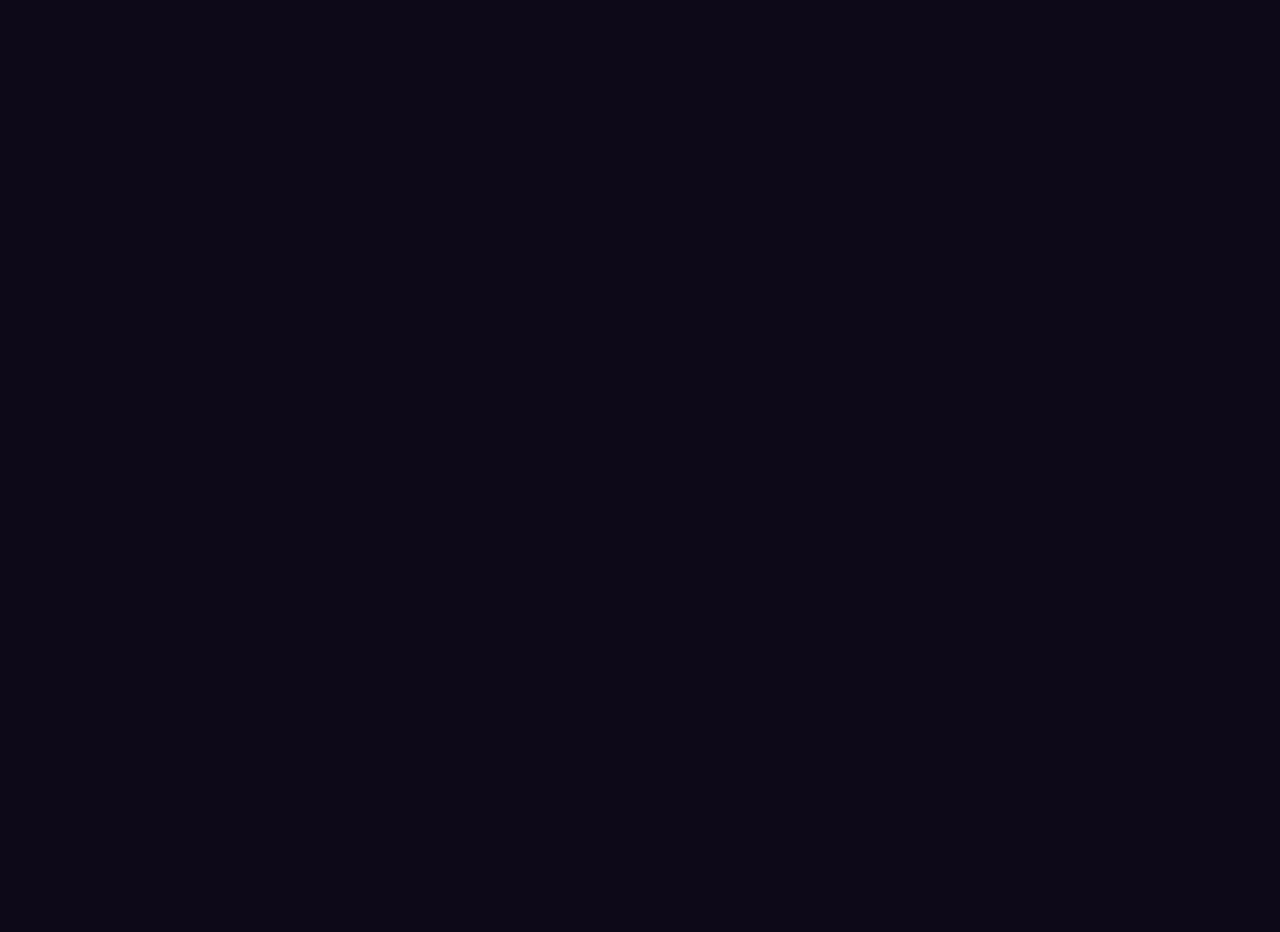
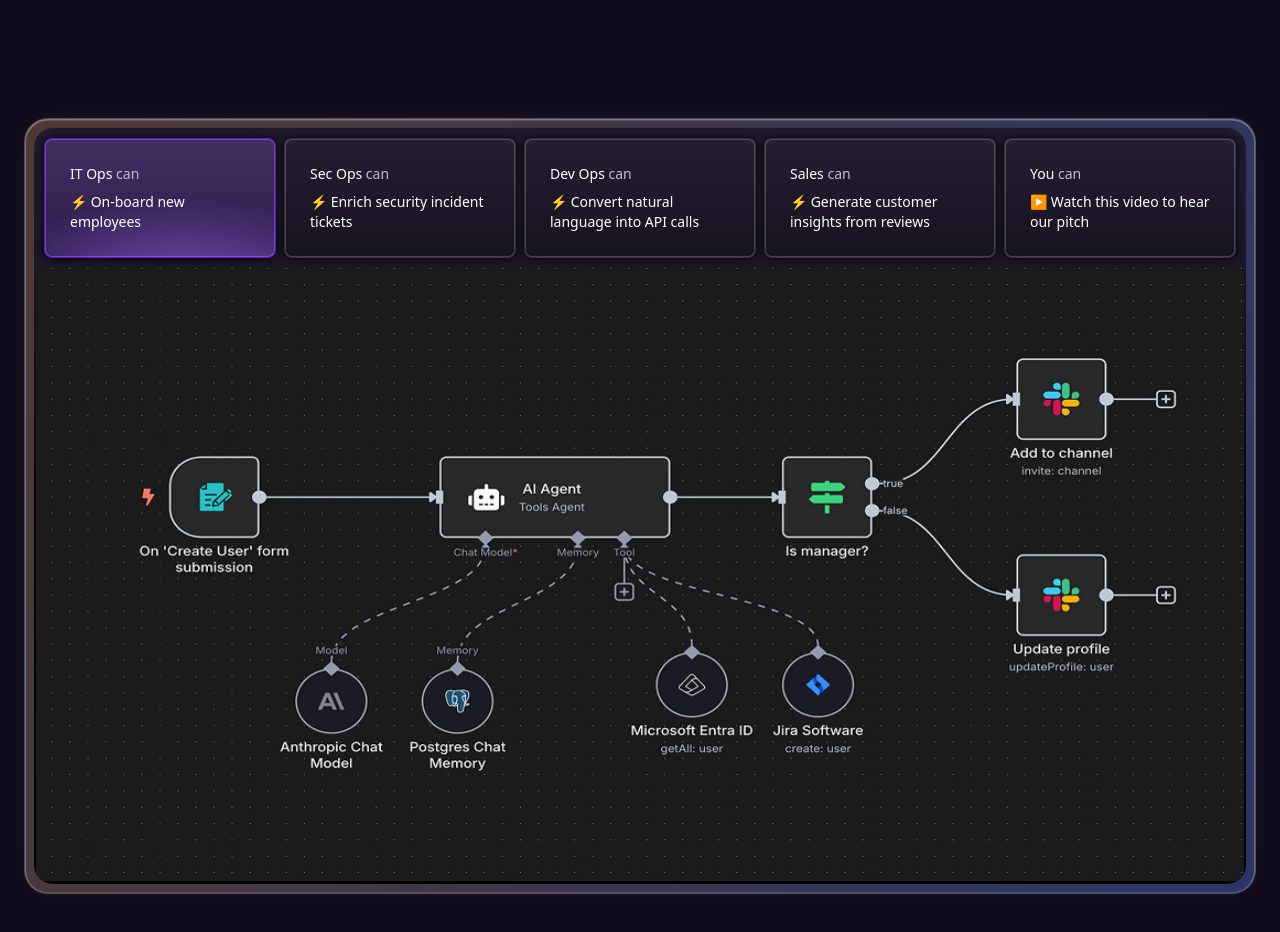
Before and after one commit to ProNabowy/Inbox-Ai, a Next.js app: page / in a window 1280 px wide. Shown: the part 436-1368 px from the top of the page. Built offline with nearby package versions, Linux system fonts and the light colour scheme.

Commit message:
`Refactor layout and components with minor styling adjustments`

```diff
--- a/app/(components)/Hero.tsx
+++ b/app/(components)/Hero.tsx
@@ -3,7 +3,7 @@ import Button from "@/ui/Button";
 export default function Hero() {
 	return (
 		<div className="relative">
-			<div className="container flex items-center gap-10 justify-between py-20 relative z-10">
+			<div className="container flex items-center gap-10 justify-between py-10 sm:py-20 relative z-1">
 				<div className="flex flex-col gap-3">
 					<h1 className="text-[40px] bg-clip-text text-transparent bg-gradient-to-r from-white to-[#7C65A1]">
 						Flexible AI workflow automation
--- /dev/null
+++ b/app/(components)/Simulator.tsx
@@ -0,0 +1,73 @@
+"use client";
+import diagram from "@/public/png/diagram.png";
+import diagram_2 from "@/public/webp/diagram-2.webp";
+import Button from "@/ui/Button";
+import Image from "next/image";
+import { useEffect, useState } from "react";
+
+export default function Simulator() {
+	const [activeTab, setActiveTab] = useState(0);
+
+	const [currentDiagram, setCurrentDiagram] = useState(diagram);
+
+	const tabs = [
+		{
+			label: "IT Ops",
+			content: "⚡ On-board new employees",
+		},
+		{
+			label: "Sec Ops",
+			content: "⚡ Enrich security incident tickets",
+		},
+		{
+			label: "Dev Ops",
+			content: "⚡ Convert natural language into API calls",
+		},
+		{
+			label: "Sales",
+			content: "⚡ Generate customer insights from reviews",
+		},
+		{
+			label: "You",
+			content: "▶ Watch this video to hear our pitch",
+		},
+	];
+
+	useEffect(() => {
+		setCurrentDiagram(activeTab % 2 === 0 ? diagram : diagram_2);
+
+		return () => {};
+	}, [activeTab]);
+
+	return (
+		<div className="container">
+			<div className="p-[5px] sm:p-[9px] rounded-xl sm:rounded-3xl border border-[rgba(255,_255,_255,_0.10)]  bg-[linear-gradient(109deg,rgba(227,165,114,0.31)_0%,rgba(87,128,230,0.38)_100%)] shadow-[0_0.451px_0_1px_rgba(255,_255,_255,_0.30)_inset,_0_0_36.047px_0_rgba(255,_255,_255,_0.06)]">
+				<div className="p-0.5 rounded-lg sm:rounded-[19px] bg-gradient-to-b from-[#211A2E] from-10% to-[#000000] to-100% overflow-hidden">
+					<div className="grid grid-cols-1 sm:grid-cols-2 lg:grid-cols-5 gap-2 p-2">
+						{tabs.map((tab, index) => {
+							return (
+								<Button
+									key={index}
+									onClick={() => setActiveTab(index)}
+									className={`p-3 sm:p-[25px] ${index === tabs.length - 1 ? "sm:col-span-2 lg:col-span-1" : ""} rounded-sm sm:rounded-lg text-white text-sm border transition flex flex-col items-start gap-2 shadow-[0_0_0_1px_rgba(255,_255,_255,_0.20)_inset,_0_0_8px_0_#000] ${activeTab === index ? "border-violet-700 bg-[linear-gradient(0deg,rgba(107,33,239,0.15)_0%,rgba(107,33,239,0.15)_100%),radial-gradient(94.78%_79.29%_at_59.78%_129.81%,#7F5EB6_0%,rgba(127,94,182,0)_100%),linear-gradient(180deg,#3C3149_0%,rgba(60,49,73,0)_100%)]" : "bg-[linear-gradient(0deg,rgba(38,33,73,0)_0%,rgba(38,33,73,0)_100%),linear-gradient(180deg,#251E32_0%,#17121F_100%)] border-[rgba(255,_255,_255,_0.10)]"}`}
+								>
+									<p>
+										{tab.label} <span className="text-blue-haze">can</span>
+									</p>
+
+									<p className="text-start">{tab.content}</p>
+								</Button>
+							);
+						})}
+					</div>
+
+					<Image
+						src={currentDiagram}
+						alt=""
+						className="w-full h-[250px] object-fill sm:h-[616px]"
+					/>
+				</div>
+			</div>
+		</div>
+	);
+}
--- a/app/page.tsx
+++ b/app/page.tsx
@@ -1,11 +1,13 @@
 import dynamic from "next/dynamic";
 
 const Hero = dynamic(() => import("./(components)/Hero"));
+const Simulator = dynamic(() => import("./(components)/Simulator"));
 
 export default function page() {
 	return (
-		<div>
+		<div className="flex flex-col gap-5 sm:gap-10">
 			<Hero />
+			<Simulator />
 		</div>
 	);
 }
--- a/layout/Header/component/Actions/index.tsx
+++ b/layout/Header/component/Actions/index.tsx
@@ -28,8 +28,8 @@ export default function Actions({ onExpand }: { onExpand: () => void }) {
 				Get Started
 			</Button>
 
-			<Button>
-				<Bars onClick={onExpand} className="size-10 xl:hidden" />
+			<Button onClick={onExpand}>
+				<Bars  className="size-10 xl:hidden" />
 			</Button>
 		</ul>
 	);
--- a/layout/Header/component/ResponsiveHeader/index.tsx
+++ b/layout/Header/component/ResponsiveHeader/index.tsx
@@ -17,7 +17,7 @@ export default function ResponsiveHeader({
 		<Modal
 			anchor="right"
 			extraClassNames={{
-				modal: "model border border-[#1F192A] xl:hidden",
+				modal: "model border border-[#1F192A] xl:hidden z-[100]",
 				overlay: "xl:!hidden",
 			}}
 			open={isExpanded}
--- a/layout/Header/index.tsx
+++ b/layout/Header/index.tsx
@@ -6,7 +6,7 @@ export default function Header() {
 	const [isExpanded, setIsExpanded] = useState(false);
 
 	return (
-		<header className="bg-[#000000eb] border-b border-[#1F192A] min-h-[66.5px] flex items-center">
+		<header className="bg-[#000000eb] relative z-10 border-b border-[#1F192A] min-h-[66.5px] flex items-center">
 			<div className="container flex items-center justify-between">
 				<Routes />
 
--- a/ui/Button.tsx
+++ b/ui/Button.tsx
@@ -41,7 +41,7 @@ function createRipple(event: React.MouseEvent<HTMLButtonElement>) {
 
 	const { bgColor } = getParentBackground(button);
 
-	circle.style.background = `var(--gradient)`;
+	circle.style.background = bgColor;
 
 	const existingRipple = button.getElementsByClassName("ripple")[0];
 	if (existingRipple) existingRipple.remove();
```
Also changed, not shown: public/png/diagram.png (added), public/webp/diagram-2.webp (added).
